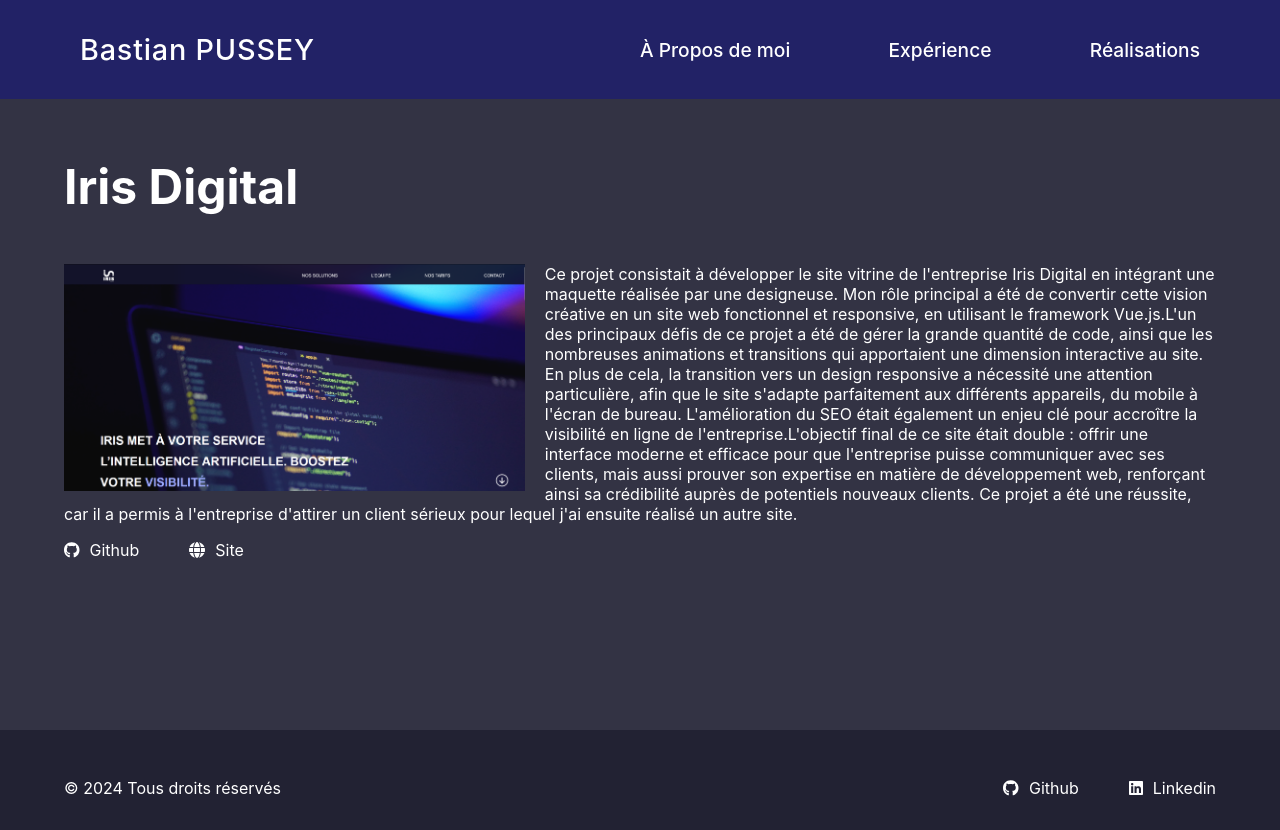
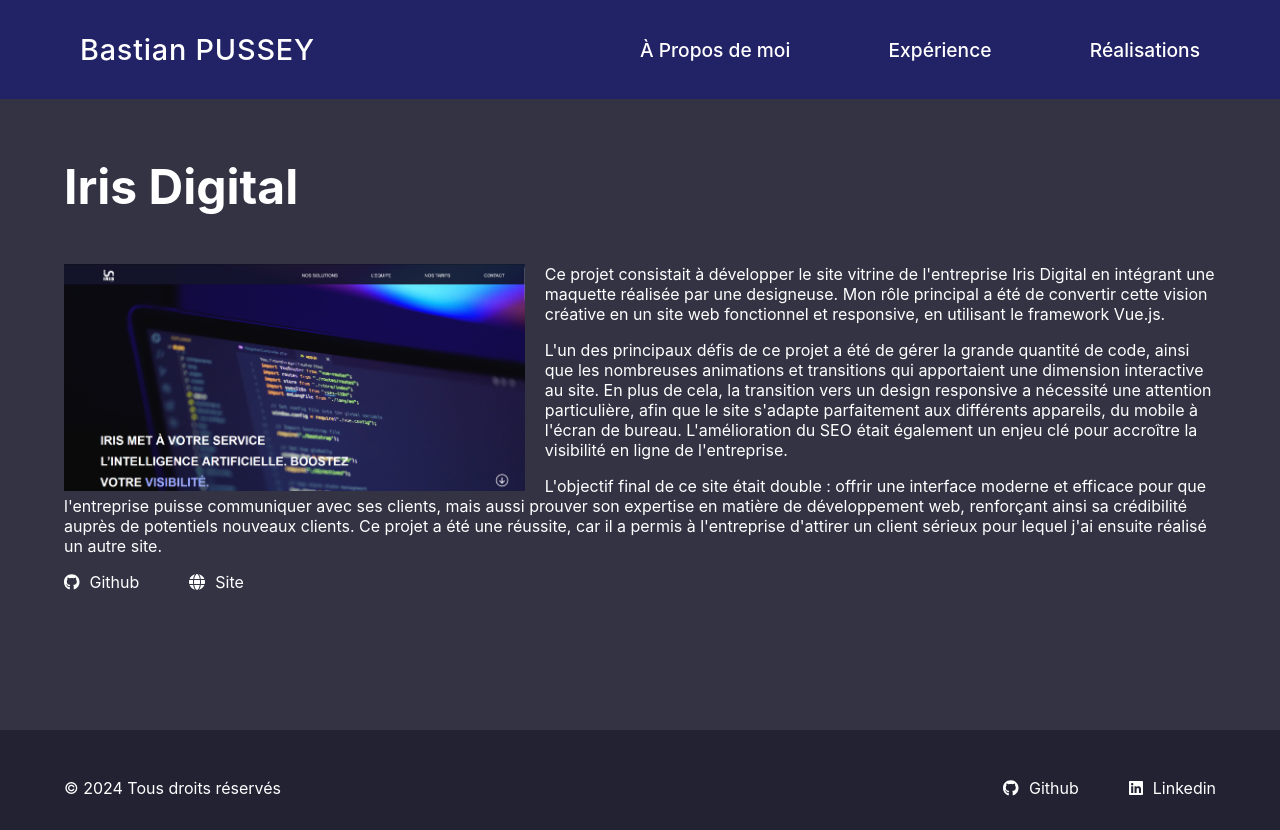
Before and after one commit to BastianGH/Portfolio, a React (Create React App) app in the folder frontend/: page /achievements/1 in a window 1280 px wide. Built offline with nearby package versions, Linux system fonts and the light colour scheme.

Commit message:
paragraphe dynamiques

```diff
--- a/frontend/src/pages/Achievements/Details.js
+++ b/frontend/src/pages/Achievements/Details.js
@@ -20,6 +20,7 @@
     );
     if (achievementDetails.length < 1) navigate("/404");
     setAchievement(achievementDetails[0]);
+    console.log(achievement.long_desc);
   }, [id]);
 
   return (
@@ -30,7 +31,8 @@
           src={`../../assets/images/poster/${achievement.img}`}
           alt={achievement.title}
         />
-        <p>{achievement.long_desc}</p>
+        {achievement.long_desc &&
+          achievement.long_desc.map((p, index) => <p key={index}>{p}</p>)}
         <div className="link-container">
           {achievement.github !== "" ? (
             <a href={achievement.github} className="link">
```
